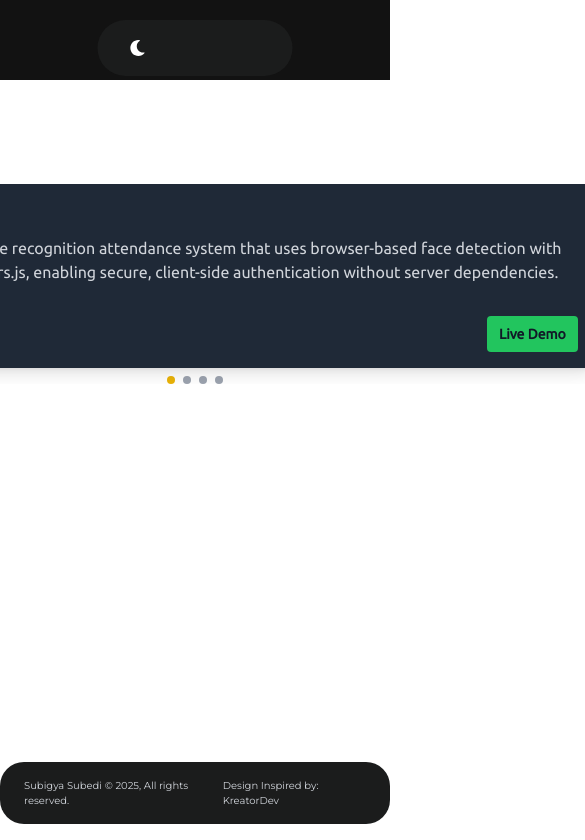
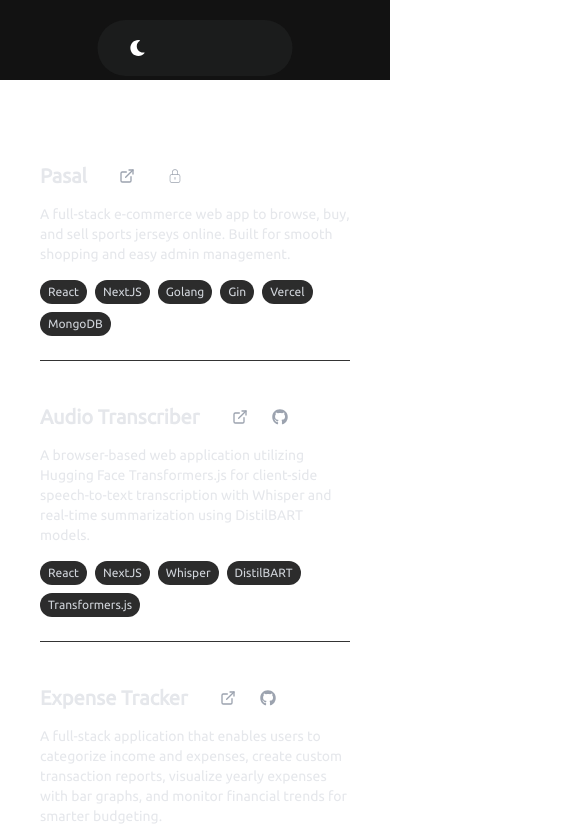
Before and after one commit to subigya-js/subigyasubedi.com.np, a Next.js app: page /projects in a window 390 px wide. Shown: the top 840 px of the page, 585 px wide, since content can reach past the window. Built offline with nearby package versions, Linux system fonts and the light colour scheme.

Commit message:
feat: update Projects component to display project details with links; add new project and skills to constants

```diff
--- a/app/components/Projects.tsx
+++ b/app/components/Projects.tsx
@@ -1,8 +1,8 @@
-"use client";
-
-import React, { useState, useEffect } from "react";
+import Link from "next/link";
+import { FaGithub } from "react-icons/fa";
+import { CiLock } from "react-icons/ci";
+import { LuExternalLink } from "react-icons/lu";
 import { projects } from "../constants";
-import Link from "next/link";
 
 interface Project {
   id: string;
@@ -10,149 +10,63 @@ interface Project {
   desc: string;
   repo: string;
   deploy: string;
+  skills: string[];
+  isPrivate: boolean;
 }
 
-const ProjectCard: React.FC<{ project: Project }> = ({ project }) => (
-  <div className="bg-gray-800 rounded-lg p-4 shadow-lg m-2 h-full flex flex-col justify-between">
-    <div>
-      <h3 className="text-xl font-bold text-yellow-500 mb-2">{project.name}</h3>
-      <p className="text-gray-300 mb-4">{project.desc}</p>
-    </div>
-    <div className="flex justify-between">
-      <Link href={project.repo} target="_blank" rel="noopener noreferrer">
-        <button className="bg-yellow-400 hover:bg-yellow-500 text-gray-800 font-bold py-2 px-3 rounded text-sm">
-          Repository
+const Projects: React.FC = () => {
+  return (
+    <div className='min-h-[40vh] rounded-3xl px-6 py-4'>
+      <div className="flex flex-col gap-10">
+        {
+          projects.map((project: Project, index) => (
+            <div key={project.id} className={`flex items-start gap-4 ${index !== projects.length - 1 ? 'pb-6 border-b border-[#343434]' : ''}`}>
+              <div className="flex flex-col gap-1 flex-1">
+                <div className="flex items-center gap-4 flex-wrap">
+                  <h2 className="text-xl font-bold text-gray-200">{project.name}</h2>
+                  <div className="flex items-center">
+                    <Link href={project.deploy} target="_blank" rel="noopener noreferrer">
+                      <button className="text-gray-400 hover:text-gray-500 hover:scale-105 duration-500 font-bold py-2 px-4 rounded-lg text-sm transition-colors">
+                        <LuExternalLink size={16}/>
                       </button>
                     </Link>
-      <Link href={project.deploy} target="_blank" rel="noopener noreferrer">
-        <button className="bg-green-500 hover:bg-green-600 text-gray-900 font-bold py-2 px-3 rounded text-sm">
-          Live Demo
+                    {project.isPrivate ? (
+                      <button className="text-gray-400 hover:text-gray-500 hover:scale-105 duration-500 font-bold py-2 px-4 rounded-lg text-sm cursor-pointer relative group">
+                        <CiLock size={16}/>
+                        <div className="absolute -top-6 left-1/2 transform -translate-x-1/2 opacity-0 group-hover:opacity-100 transition-opacity duration-200">
+                          <div className="bg-[#1b1c1c] text-white text-xs px-2 py-1 rounded whitespace-nowrap">
+                            Private Repo
+                          </div>
+                          <div className="w-0 h-0 border-l-4 border-r-4 border-t-4 border-l-transparent border-r-transparent border-t-[#1b1c1c] mx-auto"></div>
+                        </div>
+                      </button>
+                    ) : (
+                      <Link href={project.repo} target="_blank" rel="noopener noreferrer">
+                        <button className=" text-gray-400 hover:text-gray-300 hover:scale-105 duration-500 font-bold p-2 rounded-lg text-xs transition-colors">
+                          <FaGithub size={16}/>
                         </button>
                       </Link>
+                    )}
                   </div>
                 </div>
-);
-
-interface SliderProps {
-  children: React.ReactNode[];
-  slidesToShow: number;
+                <p className="text-sm mt-2 text-gray-200 w-full max-w-2xl">{project.desc}</p>
+                <div className="flex flex-wrap gap-2 mt-3">
+                  {project.skills.map((skill, index) => (
+                    <span
+                      key={index}
+                      className="px-2 py-1 text-xs font-medium bg-[#2c2c2c] text-gray-300 rounded-xl"
+                    >
+                      {skill}
+                    </span>
+                  ))}
+                </div>
+              </div>
+            </div>
+          ))
         }
-
-const Slider: React.FC<SliderProps> = ({ children, slidesToShow }) => {
-  const [currentIndex, setCurrentIndex] = useState(0);
-  const [touchStart, setTouchStart] = useState(0);
-  const [touchEnd, setTouchEnd] = useState(0);
-
-  const handleTouchStart = (e: React.TouchEvent) => {
-    setTouchStart(e.targetTouches[0].clientX);
-  };
-
-  const handleTouchMove = (e: React.TouchEvent) => {
-    setTouchEnd(e.targetTouches[0].clientX);
-  };
-
-  const handleTouchEnd = () => {
-    if (touchStart - touchEnd > 75) {
-      // Swipe left
-      setCurrentIndex((prev) =>
-        Math.min(prev + slidesToShow, children.length - slidesToShow)
-      );
-    }
-
-    if (touchEnd - touchStart > 75) {
-      // Swipe right
-      setCurrentIndex((prev) => Math.max(prev - slidesToShow, 0));
-    }
-  };
-
-  return (
-    <div
-      className="overflow-hidden"
-      onTouchStart={handleTouchStart}
-      onTouchMove={handleTouchMove}
-      onTouchEnd={handleTouchEnd}
-    >
-      <div
-        className="flex transition-transform duration-300 ease-in-out"
-        style={{
-          transform: `translateX(-${currentIndex * (100 / slidesToShow)}%)`,
-        }}
-      >
-        {children}
-      </div>
-      <div className="flex justify-center mt-4">
-        {Array.from({ length: Math.ceil(children.length / slidesToShow) }).map(
-          (_, index) => (
-            <button
-              key={index}
-              className={`h-2 w-2 mx-1 rounded-full ${
-                index === Math.floor(currentIndex / slidesToShow)
-                  ? "bg-yellow-500"
-                  : "bg-gray-400"
-              }`}
-              onClick={() => setCurrentIndex(index * slidesToShow)}
-            />
-          )
-        )}
       </div>
     </div>
   );
 };
 
-const Projects: React.FC = () => {
-  const [screenSize, setScreenSize] = useState("desktop");
-
-  useEffect(() => {
-    const handleResize = () => {
-      if (window.innerWidth < 640) {
-        setScreenSize("mobile");
-      } else if (window.innerWidth < 1024) {
-        setScreenSize("tablet");
-      } else {
-        setScreenSize("desktop");
-      }
-    };
-
-    handleResize();
-    window.addEventListener("resize", handleResize);
-
-    return () => window.removeEventListener("resize", handleResize);
-  }, []);
-
-  const renderProjects = () => {
-    switch (screenSize) {
-      case "mobile":
-        return (
-          <Slider slidesToShow={1}>
-            {projects.map((project) => (
-              <div key={project.id} className="w-full flex-shrink-0">
-                <ProjectCard project={project} />
-              </div>
-            ))}
-          </Slider>
-        );
-      case "tablet":
-        return (
-          <Slider slidesToShow={2}>
-            {projects.map((project) => (
-              <div key={project.id} className="w-1/2 flex-shrink-0">
-                <ProjectCard project={project} />
-              </div>
-            ))}
-          </Slider>
-        );
-      default:
-        return (
-          <div className="grid grid-cols-1 md:grid-cols-2 lg:grid-cols-3 gap-6">
-            {projects.map((project) => (
-              <ProjectCard key={project.id} project={project} />
-            ))}
-          </div>
-        );
-    }
-  };
-
-  return <div className="container mx-auto px-4 py-8">{renderProjects()}</div>;
-};
-
 export default Projects;
--- a/app/constants.js
+++ b/app/constants.js
@@ -5,33 +5,50 @@ import futurenseLogo from "./assets/Futurense.jpg";
 import ukumiLogo from "./assets/ukumi.jpeg";
 
 export const projects = [
+  // {
+  //   id: "ae",
+  //   name: "Attend Ease",
+  //   desc: "A a full stack real-time face recognition attendance system that uses browser-based face detection with Hugging Face Transformers.js, enabling secure, client-side authentication without server dependencies.",
+  //   repo: "https://github.com/subigya-js/attend-ease",
+  //   isPrivate: false,
+  //   deploy: "https://attend-ease-subigya.vercel.app/",
+  //   skills: ["React", "NextJS", "ExpressJS", "MongoDB", "Transformers.js"],
+  // },
   {
-    id: "ae",
-    name: "Attend Ease",
-    desc: "A a full stack real-time face recognition attendance system that uses browser-based face detection with Hugging Face Transformers.js, enabling secure, client-side authentication without server dependencies.",
-    repo: "https://github.com/subigya-js/attend-ease",
-    deploy: "https://attend-ease-subigya.vercel.app/",
+    id: "pa",
+    name: "Pasal",
+    desc: "A full-stack e-commerce web app to browse, buy, and sell sports jerseys online. Built for smooth shopping and easy admin management.",
+    repo: "https://github.com/subigya-js/pasal",
+    isPrivate: true,
+    deploy: "https://pasal-subigya.vercel.app/",
+    skills: ["React", "NextJS", "Golang", "Gin", "Vercel", "MongoDB"],
   },
   {
     id: "at",
     name: "Audio Transcriber",
     desc: "A browser-based web application utilizing Hugging Face Transformers.js for client-side speech-to-text transcription with Whisper and real-time summarization using DistilBART models.",
     repo: "https://github.com/subigya-js/audio-transcriber",
+    isPrivate: false,
     deploy: "https://audio-transcriber-subigya.vercel.app/",
+    skills: ["React", "NextJS", "Whisper", "DistilBART", "Transformers.js"],
   },
   {
     id: "et",
     name: "Expense Tracker",
     desc: "A full-stack application that enables users to categorize income and expenses, create custom transaction reports, visualize yearly expenses with bar graphs, and monitor financial trends for smarter budgeting.",
     repo: "https://github.com/subigya-js/expense-tracker",
+    isPrivate: false,
     deploy: "https://expense-tracker-subigya.vercel.app/",
+    skills: ["React", "NextJS", "ExpressJS", "MongoDB", "Chart.js"],
   },
   {
     id: "ct",
     name: "Crypto Tracker",
     desc: "A Web Application that allows users to search and view detailed market data of cryptocurrencies, including daily statistics and interactive line charts.",
     repo: "https://github.com/subigya-js/Cypto-Tracker",
+    isPrivate: false,
     deploy: "https://crypto-tracker-subigya.netlify.app/",
+    skills: ["React", "NextJS", "Chart.js", "RESTful APIs"],
   },
 ];
 
@@ -75,13 +92,7 @@ export const experiences = [
     location: "California, USA (Remote)",
     desc: "Building production-ready applications, developing responsive interfaces, integrating ML-driven video editing APIs, optimizing performance, and collaborating with cross-functional teams for scalable solutions.",
     logo: ukumiLogo,
-    skills: [
-      "TypeScript",
-      "React",
-      "NextJS",
-      "Transformers.js",
-      "CI/CD",
-    ],
+    skills: ["TypeScript", "React", "NextJS", "Transformers.js", "CI/CD"],
   },
   {
     id: "2",
@@ -91,13 +102,7 @@ export const experiences = [
     location: "Bangalore, India",
     desc: "Contributed to IIT Jodhpur website development by building responsive interfaces, optimizing performance, and collaborating with senior developers to deliver a production-ready solution.",
     logo: futurenseLogo,
-    skills: [
-      "React",
-      "JavaScript",
-      "Tailwind CSS",
-      "RESTful APIs",
-      "Git",
-    ],
+    skills: ["React", "JavaScript", "Tailwind CSS", "RESTful APIs", "Git"],
   },
 ];
 
```
Lines whose indentation alone changed are shown as unchanged.
